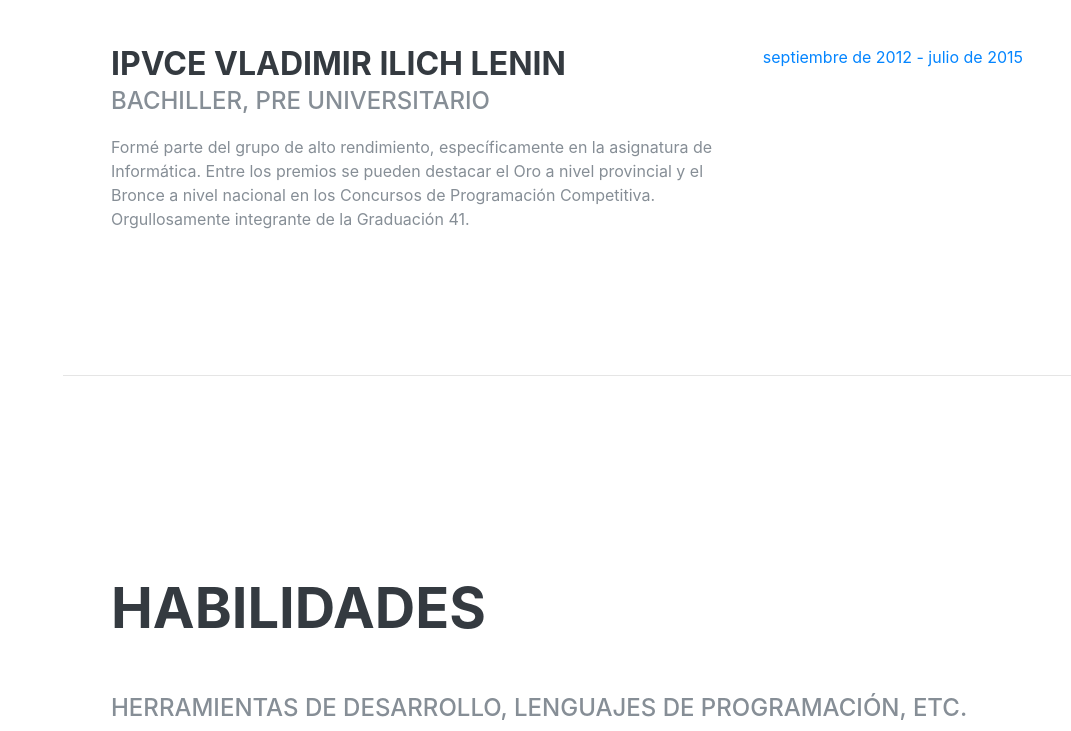
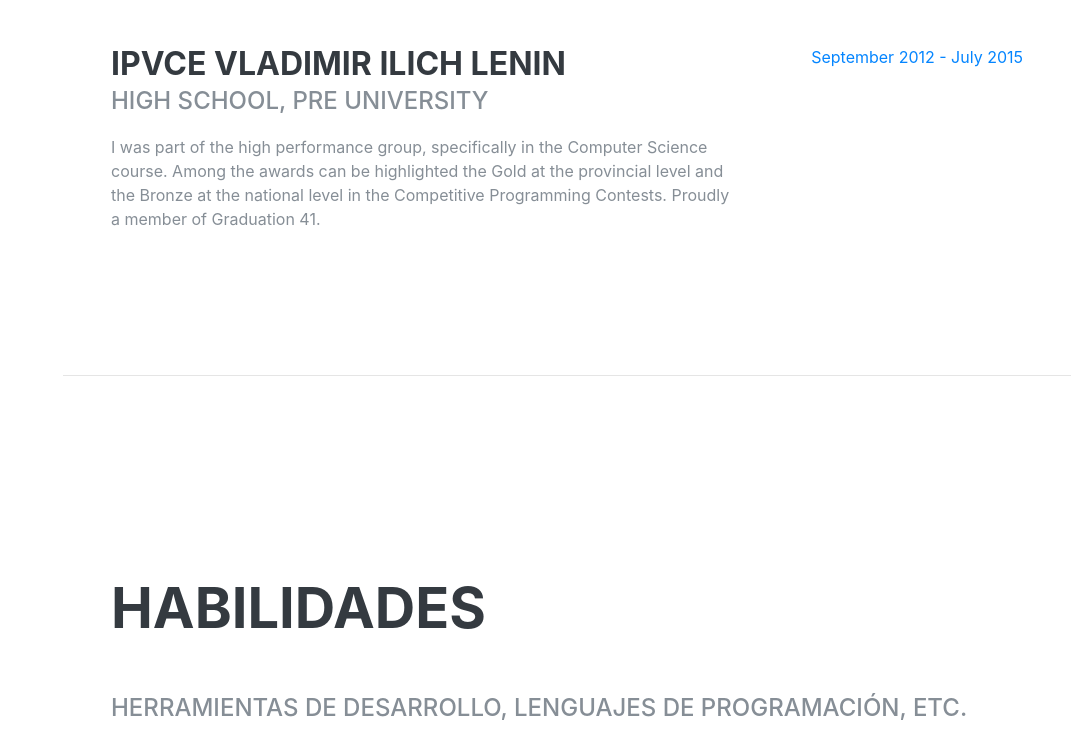
Before and after one commit to leynier/old.leynier.github.io, a plain HTML site: page index.html in a window 1280 px wide. Shown: the part 2141-2872 px from the top of the page, without its empty margins (209-1280 px from the left). Drawn offline with Linux system fonts and the light colour scheme; a web font is replaced by a local one.

Commit message:
Traducir Pre

```diff
--- a/index.html
+++ b/index.html
@@ -159,11 +159,11 @@
         <div class="resume-item d-flex flex-column flex-md-row justify-content-between mb-5">
           <div class="resume-content">
             <h3 class="mb-0">IPVCE Vladimir Ilich Lenin</h3>
-            <div class="subheading mb-3">Bachiller, Pre Universitario</div>
-            <div>Formé parte del grupo de alto rendimiento, específicamente en la asignatura de Informática. Entre los premios se pueden destacar el Oro a nivel provincial y el Bronce a nivel nacional en los Concursos de Programación Competitiva. Orgullosamente integrante de la Graduación 41.</div>
+            <div class="subheading mb-3">High School, Pre University</div>
+            <div>I was part of the high performance group, specifically in the Computer Science course. Among the awards can be highlighted the Gold at the provincial level and the Bronze at the national level in the Competitive Programming Contests. Proudly a member of Graduation 41.</div>
           </div>
           <div class="resume-date text-md-right">
-            <span class="text-primary">septiembre de 2012 - julio de 2015</span>
+            <span class="text-primary">September 2012 - July 2015</span>
           </div>
         </div>
 
```
